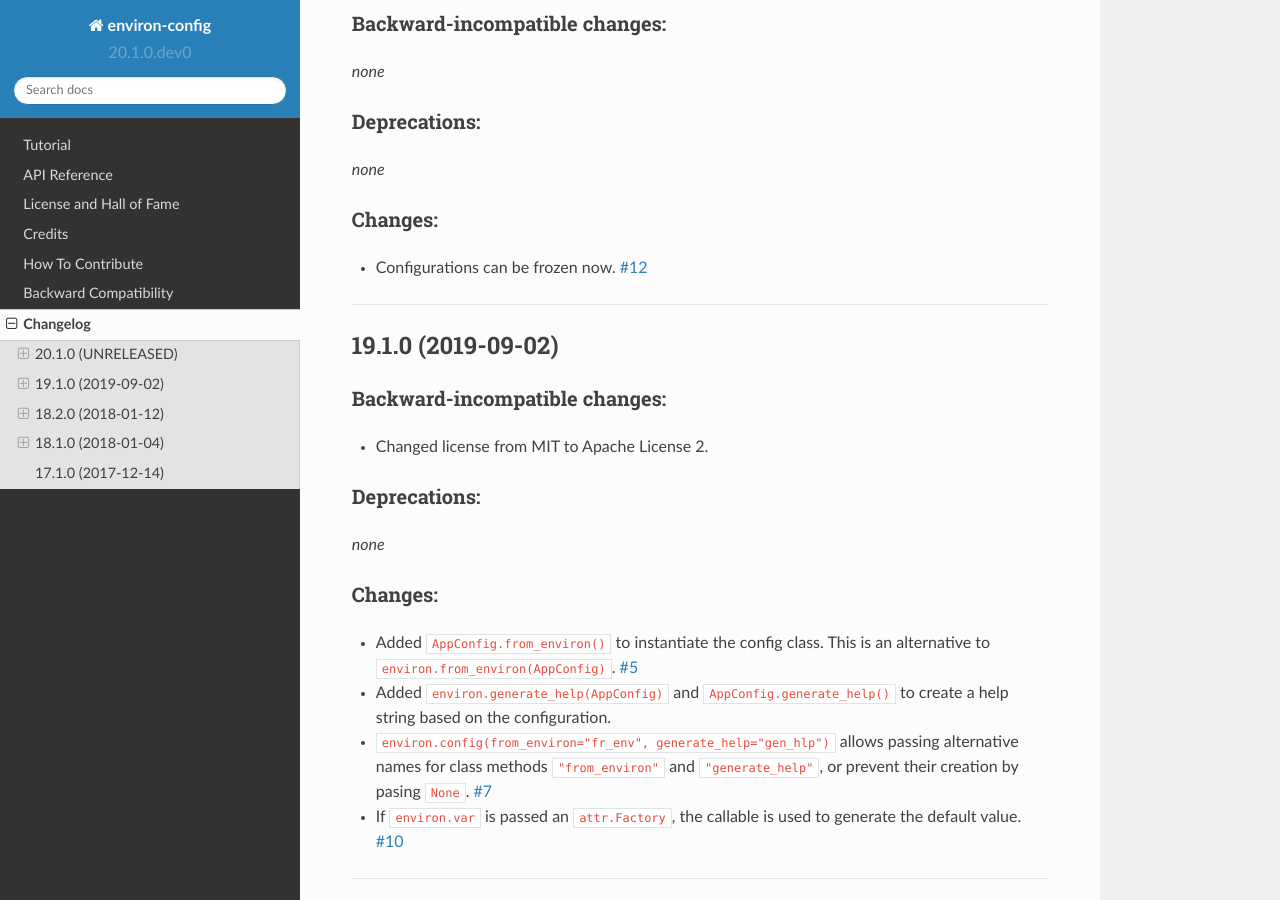
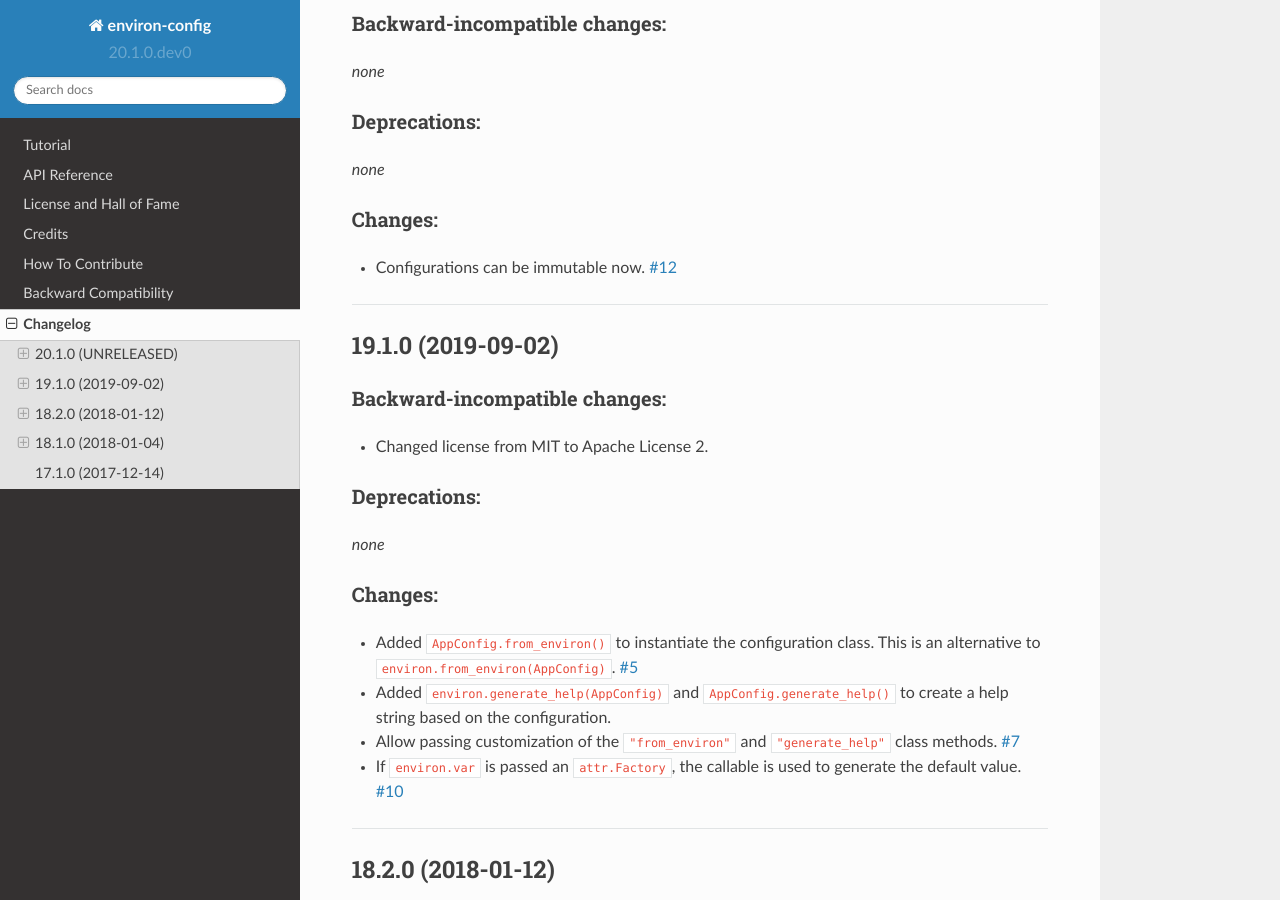
Before and after one commit to hynek/environ-config, a Sphinx documentation site: the page built from docs/changelog.rst, in a window 1280 px wide and 900 px high, scrolled down 254 px. Built offline with Sphinx 7.4.7 and the Read the Docs theme 2.0.0, drawn with Linux system fonts in a browser that asks for light colours.

Commit message:
Typos and word smithing

```diff
--- a/CHANGELOG.rst
+++ b/CHANGELOG.rst
@@ -23,7 +23,7 @@ Deprecations:
 Changes:
 ^^^^^^^^
 
-- Configurations can be frozen now.
+- Configurations can be immutable now.
   `#12 <https://github.com/hynek/environ-config/issues/12>`_
 
 
@@ -49,11 +49,11 @@ Deprecations:
 Changes:
 ^^^^^^^^
 
-- Added ``AppConfig.from_environ()`` to instantiate the config class.
+- Added ``AppConfig.from_environ()`` to instantiate the configuration class.
   This is an alternative to ``environ.from_environ(AppConfig)``.
   `#5 <https://github.com/hynek/environ-config/issues/5>`_
 - Added ``environ.generate_help(AppConfig)`` and ``AppConfig.generate_help()`` to create a help string based on the configuration.
-- ``environ.config(from_environ="fr_env", generate_help="gen_hlp")`` allows passing alternative names for class methods ``"from_environ"`` and ``"generate_help"``, or prevent their creation by pasing ``None``.
+- Allow passing customization of the ``"from_environ"`` and ``"generate_help"`` class methods.
   `#7 <https://github.com/hynek/environ-config/issues/7>`_
 - If ``environ.var`` is passed an ``attr.Factory``, the callable is used to generate the default value.
   `#10 <https://github.com/hynek/environ-config/issues/10>`_
--- a/docs/tutorial.rst
+++ b/docs/tutorial.rst
@@ -31,7 +31,9 @@ This is what we will do in this tutorial to make things more transparent.
 
 .. note::
 
-   The class and the configuration attributes can have any valid Python name.
+   The class and the configuration attributes can have *any* valid Python name.
+   The fact that all our configurations are called ``AppConfig`` is just *our* naming convention.
+
    If you want to use an invalid name for the environment variable, you can overwrite the attribute name using the *name* argument to `environ.to_config`.
 
 So in this case, *environ-config* will look for two environment variables: ``APP_VALUE`` and ``APP_FLAG``.
```
